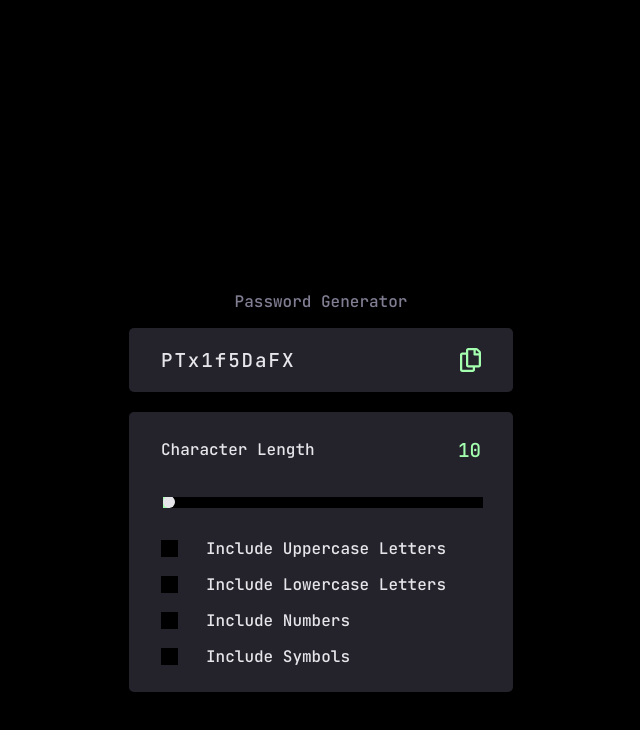
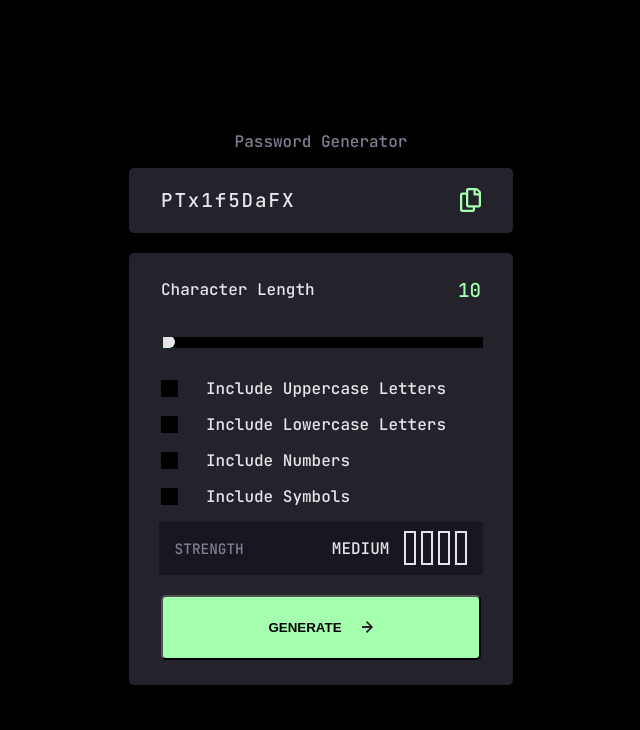
Before and after one commit to sajeell/password-generator, a React (Create React App) app: page / in a window 1280 px wide. Shown: the top 730 px of the page, without its empty margins (319-959 px from the left). Built offline with nearby package versions, Linux system fonts and the light colour scheme.

Commit message:
:tada: UI Done

```diff
--- a/src/component/Main.jsx
+++ b/src/component/Main.jsx
@@ -5,6 +5,7 @@
 import clipBoardIcon from '../shared/icon/clipboard.svg'
 import Slider from '../shared/input/Slider'
 import RadioGroup from '../shared/input/RadioGroup'
+import Button from '../shared/input/Button'
 
 function Main() {
   const [password, setPassword] = useState('')
@@ -71,11 +72,26 @@
           <div
             className='tool-row'
             id='strength-row'
-          ></div>
+          >
+            <div id='strength-left'>
+              <p id='strength-heading'>STRENGTH</p>
+            </div>
+            <div id='strength-right'>
+              <p id='strength-value'>MEDIUM</p>
+              <div className='strength-box-wrapper'>
+                <div className='strength-box'></div>
+                <div className='strength-box'></div>
+                <div className='strength-box'></div>
+                <div className='strength-box'></div>
+              </div>
+            </div>
+          </div>
           <div
             className='tool-row'
             id='generate-button-row'
-          ></div>
+          >
+            <Button />
+          </div>
         </div>
       </div>
     </div>
--- a/src/shared/input/Button.jsx
+++ b/src/shared/input/Button.jsx
@@ -1,9 +1,17 @@
 import '../style/main.css'
+
+import arrowRightIcon from '../icon/right-arrow.svg'
 
 function Button() {
   return (
     <div className='button-wrapper'>
-      <button className='button'>Click me</button>
+      <button className='custom-button'>
+        GENERATE
+        <img
+          src={arrowRightIcon}
+          alt='Arrow Right Icon'
+        />
+      </button>
     </div>
   )
 }
--- a/src/shared/style/main.css
+++ b/src/shared/style/main.css
@@ -4,6 +4,7 @@
   --almost-white-color: #e6e5ea;
   --neon-green-color: #a4ffaf;
   --box-width: 25vw;
+  --box-black-color: #18171f;
 }
 
 /* Main Div Style -> Start */
@@ -12,7 +13,6 @@
   display: flex;
   flex-direction: column;
   align-items: center;
-  height: 250px;
 }
 
 /* Main Div Style -> End */
@@ -179,6 +179,67 @@
   display: block;
 }
 
+#strength-row {
+  display: flex;
+  align-items: center;
+  justify-content: space-between;
+  width: 91.5%;
+  padding-left: 1em;
+  padding-right: 1em;
+  border-radius: 2px;
+  margin-top: 10px;
+  background-color: var(--box-black-color);
+}
+
+#strength-heading {
+  color: var(--font-color);
+  font-size: 0.9em;
+}
+
+#strength-value {
+  color: var(--almost-white-color);
+}
+
+#strength-right {
+  display: flex;
+  align-items: center;
+  justify-content: space-between;
+}
+
+.strength-box-wrapper {
+  display: flex;
+  align-items: center;
+  justify-content: space-between;
+  width: 100%;
+  margin-left: 10px;
+}
+
+.strength-box {
+  width: 8px;
+  height: 30px;
+  border: 2px solid var(--almost-white-color);
+  margin-left: 5px;
+}
+
+.custom-button {
+  display: flex;
+  align-items: center;
+  justify-content: center;
+  width: 100%;
+  height: 65px;
+  border-radius: 5px;
+  margin-top: 10px;
+  cursor: pointer;
+  width: 100%;
+  background-color: var(--neon-green-color);
+  font-weight: 700;
+  margin-bottom: 20px;
+}
+
+.custom-button img {
+  margin-left: 20px;
+}
+
 /* Tools Box Style -> End */
 
 @media screen and (max-width: 1100px) {
```
Also changed, not shown: src/shared/icon/right-arrow.svg (added).
